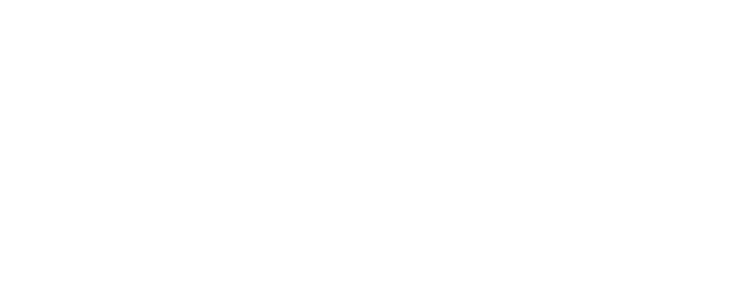
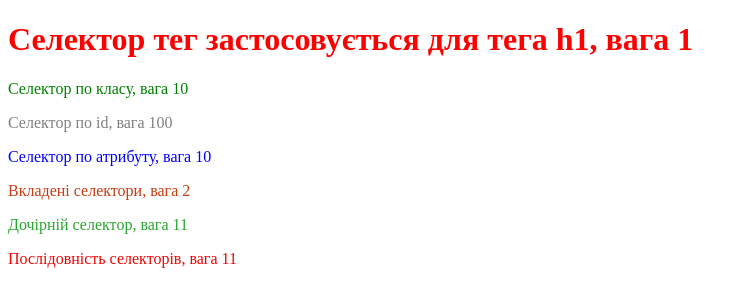
Before and after one commit to Mikhailo-Yu/homework5, a plain HTML site: page Index.html in a window 1280 px wide. Shown: the whole page, without its empty margins (0-747 px from the left). Drawn offline with Linux system fonts and the light colour scheme.

Commit message:
Трішки CSS

```diff
--- a/Index.html
+++ b/Index.html
@@ -2,15 +2,28 @@
 <html lang="en">
 
 <head>
-    <meta charset="UTF-8">
-    <meta http-equiv="X-UA-Compatible" content="IE=edge">
-    <meta name="viewport" content="width=device-width, initial-scale=1.0">
-    <title>Document</title>
-    <a href="style.css"></a>
+  <meta charset="UTF-8">
+  <meta http-equiv="X-UA-Compatible" content="IE=edge">
+  <meta name="viewport" content="width=device-width, initial-scale=1.0">
+  <title>Document</title>
+  <link rel="stylesheet" href="style.css">
 </head>
 
 <body>
+  <h1>Селектор тег застосовується для тега h1, вага 1</h1>
 
+  <p class="green">Селектор по класу, вага 10</p>
+  <p id="grey">Селектор по id, вага 100</p>
+  <p class="attribute">Селектор по атрибуту, вага 10</p>
+  <div>
+    <p>Вкладені селектори, вага 2</p>
+  </div>
+  <div class="daugter">
+    <p>Дочірній селектор, вага 11</p>
+  </div>
+  <p class="descendant"></p>
+  <p>Послідовність селекторів, вага 11</p>
+  <p></p>
 </body>
 
 </html>
--- a/style.css
+++ b/style.css
@@ -0,0 +1,24 @@
+h1 {
+  color: red;
+}
+.green {
+  color: green;
+}
+#grey {
+  color: grey;
+}
+[class="attribute"] {
+  color: blue;
+}
+div p {
+  color: rgb(197, 60, 18);
+}
+.daugter>p {
+  color: rgb(42, 165, 48);
+}
+.descendant+p {
+  color: rgb(238, 5, 5);
+}
+div~p {
+
+}
```
Also changed, not shown: 1 other file.
